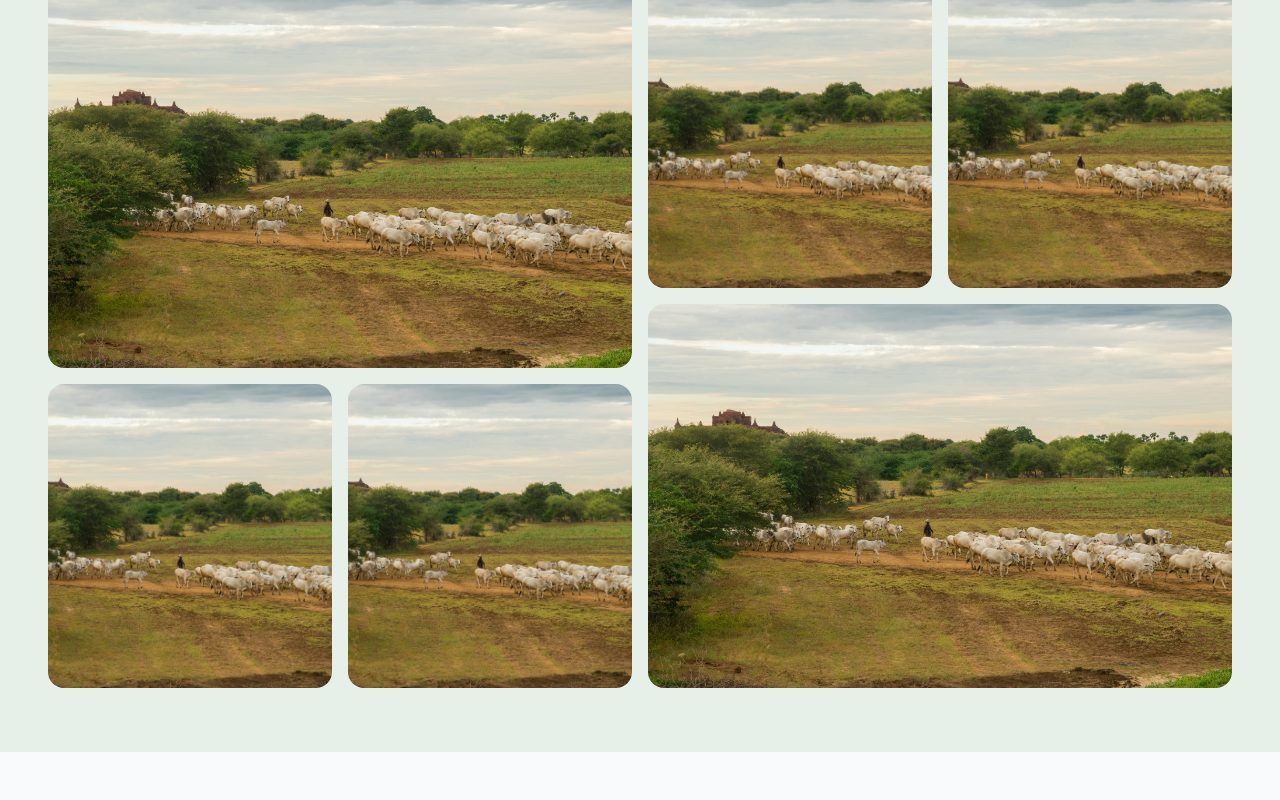
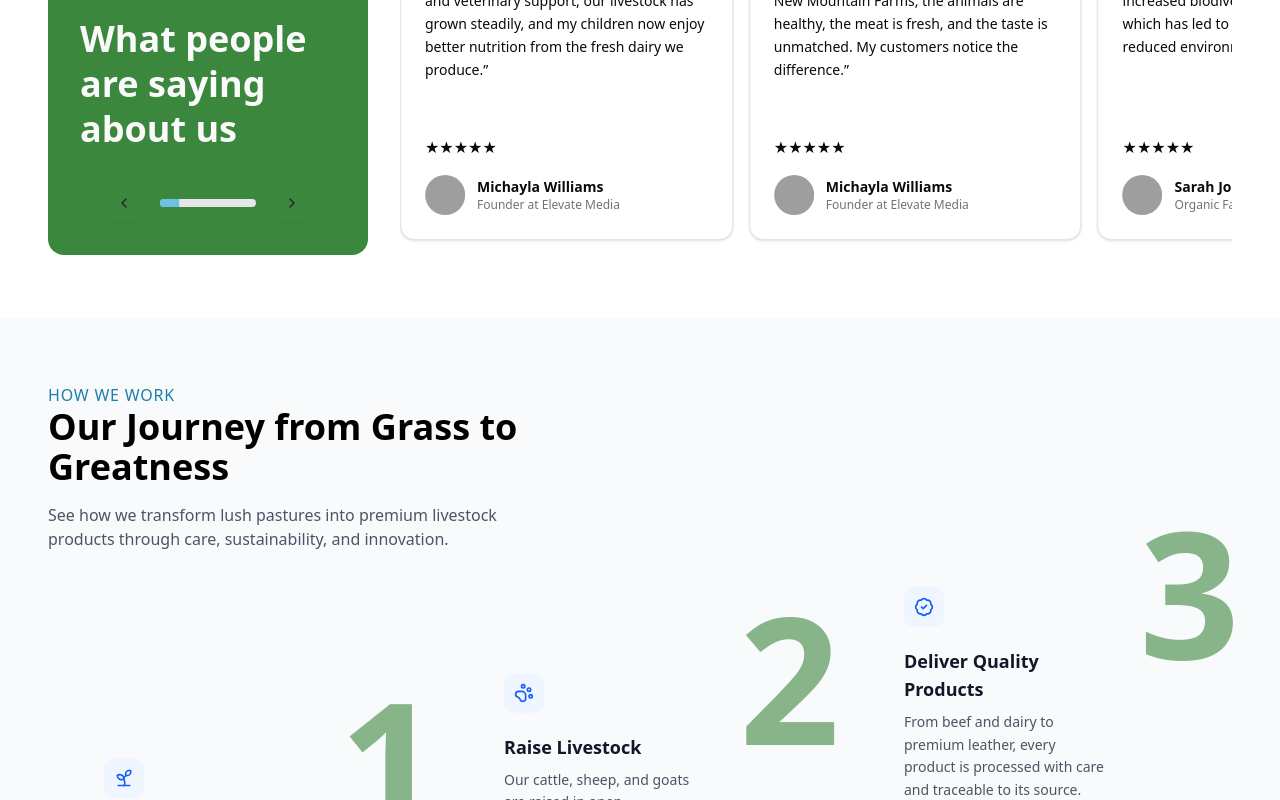
Before and after one commit to T4910/wg-mountain-farm, a Next.js app: page / in a window 1280 px wide. Shown: the part 4460-5260 px from the top of the page. Built offline with nearby package versions, Linux system fonts and the light colour scheme; grey boxes are pictures that could not be loaded.

Commit message:
✨ feat: journey section temporaily change

```diff
--- a/src/app/page.tsx
+++ b/src/app/page.tsx
@@ -4,10 +4,10 @@ import Footer from "@/components/LandingPage/Footer";
 import Gallery from "@/components/LandingPage/Gallery";
 import Hero from "@/components/LandingPage/Hero";
 import Impact from "@/components/LandingPage/Impact";
-// import Journey from "@/components/LandingPage/Journey";
+import Journey from "@/components/LandingPage/Journey";
 import MissionVision from "@/components/LandingPage/MissionVision";
 import Services from "@/components/LandingPage/Services";
-// import Testimonials from "@/components/LandingPage/Testimonials";
+import Testimonials from "@/components/LandingPage/Testimonials";
 
 export default function Home() {
   return (
@@ -17,8 +17,8 @@ export default function Home() {
       <MissionVision />
       <Services />
       <Impact />
-      {/* <Testimonials />
-      <Journey /> */}
+      <Testimonials />
+      <Journey />
       <Gallery />
       <Contact />
       <Footer />
--- a/src/components/LandingPage/Journey.tsx
+++ b/src/components/LandingPage/Journey.tsx
@@ -1,9 +1,10 @@
 import { BadgeCheck, LucideIcon, PawPrint, Sprout } from "lucide-react";
+import Image from "next/image";
 import React, { ReactNode } from "react";
 
 export default function Journey() {
   return (
-    <section className="py-16 px-12 bg-gray-50">
+    <section className="py-16 px-12 bg-gray-50 overflow-hidden">
       <div className="max-w-7xl mx-auto">
         {/* Header */}
         <div className="mb-12 max-w-xl">
@@ -19,6 +20,11 @@ export default function Journey() {
 
         {/* Journey Steps */}
         <div className="relative">
+          {/* Floating Green Line */}
+          <div className="absolute -left-48 -top-42">
+            <SVGline />
+          </div>
+
           <div className="grid grid-cols-6 grid-rows-6 gap-12 ml-8">
             <div className="col-span-2 row-span-4 col-start-1 row-start-3">
               <StepCard
@@ -75,7 +81,7 @@ function StepCard({ number, title, description, icon: Icon }: StepCardProps) {
       </div>
 
       {/* Big faded step number */}
-      <div className="pointer-events-none select-none absolute -right-10 -top-20 text-6xl md:text-[11rem] font-bold text-red-200/60">
+      <div className="pointer-events-none select-none absolute -right-2 -top-24 text-6xl md:text-[11rem] font-bold text-primary/60">
         {number}
       </div>
 
@@ -91,3 +97,14 @@ function StepCard({ number, title, description, icon: Icon }: StepCardProps) {
     </div>
   );
 }
+
+const SVGline = () => {
+  return (
+    <Image
+      src="/llline.svg"
+      alt="Decorative line"
+      layout="fill"
+      objectFit="contain"
+    />
+  );
+};
```
Also changed, not shown: public/llline.svg (added).
